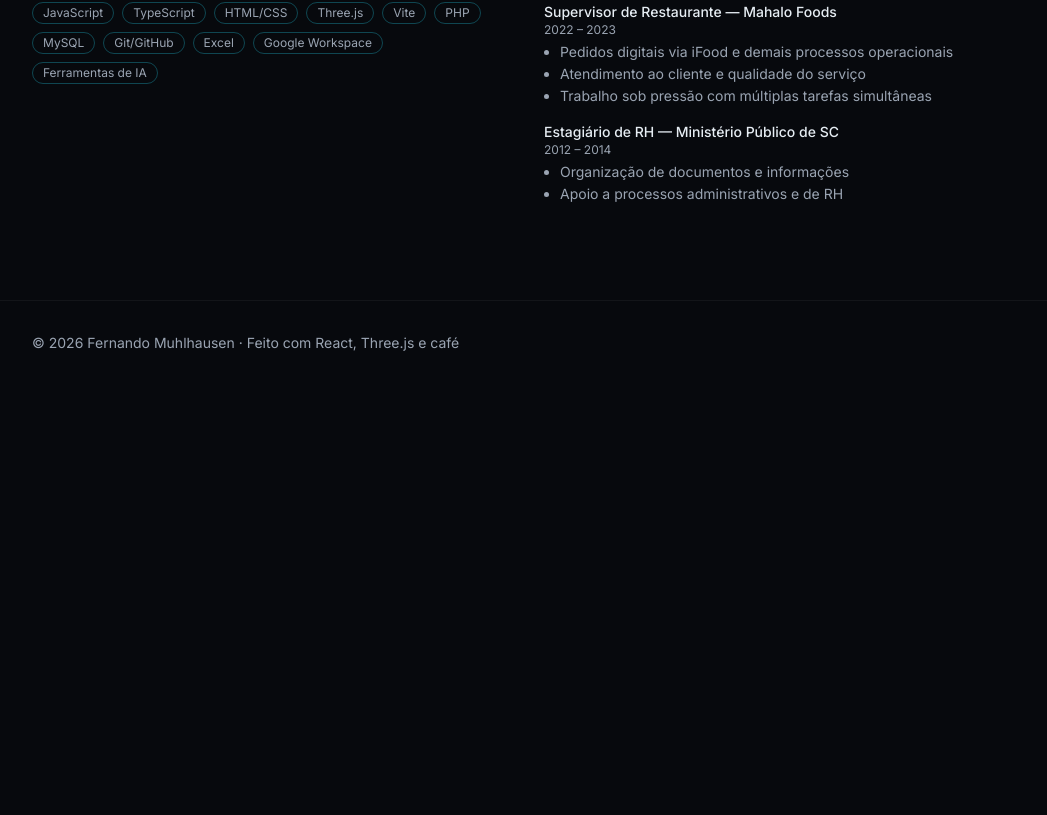
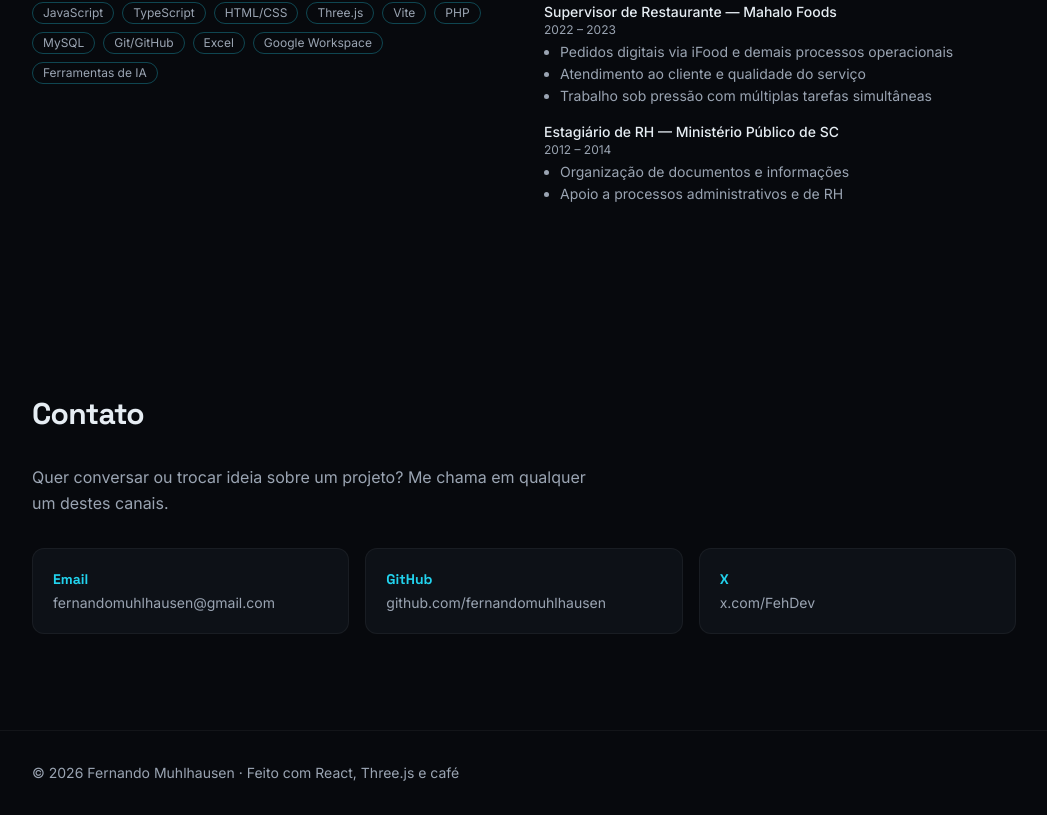
Before and after one commit to fernandomuhlhausen/portfolio, a React (Vite) app: page / in a window 1280 px wide. Shown: the part 1986-2801 px from the top of the page, without its empty margins (116-1163 px from the left). Before the commit the page ends 2371 px from the top, so only its background shows below. Built offline with nearby package versions, Linux system fonts and the light colour scheme.

Commit message:
feat: seção de contato e composição final

```diff
--- a/src/App.tsx
+++ b/src/App.tsx
@@ -3,6 +3,7 @@ import Hero from './components/Hero'
 import Games from './components/Games'
 import About from './components/About'
 import Resume from './components/Resume'
+import Contact from './components/Contact'
 import Footer from './components/Footer'
 
 export default function App() {
@@ -14,6 +15,7 @@ export default function App() {
         <Games />
         <About />
         <Resume />
+        <Contact />
       </main>
       <Footer />
     </div>
--- /dev/null
+++ b/src/components/Contact.tsx
@@ -0,0 +1,54 @@
+import Section from './Section'
+
+const CHANNELS = [
+  {
+    label: 'Email',
+    value: 'fernandomuhlhausen@gmail.com',
+    href: 'mailto:fernandomuhlhausen@gmail.com',
+    external: false,
+  },
+  {
+    label: 'GitHub',
+    value: 'github.com/fernandomuhlhausen',
+    href: 'https://github.com/fernandomuhlhausen',
+    external: true,
+  },
+  {
+    label: 'X',
+    value: 'x.com/FehDev',
+    href: 'https://x.com/FehDev',
+    external: true,
+  },
+] as const
+
+export default function Contact() {
+  return (
+    <Section id="contato" title="Contato">
+      <p className="mb-8 max-w-xl leading-relaxed text-ink-muted">
+        Quer conversar ou trocar ideia sobre um projeto? Me chama em qualquer
+        um destes canais.
+      </p>
+      <ul className="grid gap-4 sm:grid-cols-3">
+        {CHANNELS.map((channel) => (
+          <li key={channel.label}>
+            <a
+              href={channel.href}
+              aria-label={channel.label}
+              {...(channel.external
+                ? { target: '_blank', rel: 'noopener noreferrer' }
+                : {})}
+              className="flex h-full flex-col gap-1 rounded-xl border border-white/5 bg-surface p-5 transition-shadow duration-300 hover:shadow-[0_0_24px_rgba(34,211,238,0.15)] focus-visible:outline-2 focus-visible:outline-offset-2 focus-visible:outline-accent"
+            >
+              <span className="font-display text-sm font-semibold text-accent">
+                {channel.label}
+              </span>
+              <span className="text-sm break-all text-ink-muted">
+                {channel.value}
+              </span>
+            </a>
+          </li>
+        ))}
+      </ul>
+    </Section>
+  )
+}
```
Also changed, not shown: 1 other file (tests, documents, lock files or other folders).
